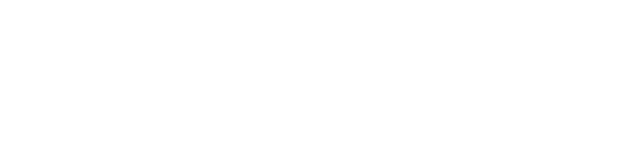
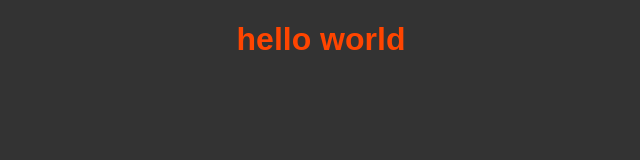
Before and after one commit to KhakimDon/maximus, a plain HTML site: page index.html in a window 1280 px wide. Shown: the whole page, without its empty margins (319-959 px from the left). Drawn offline with Linux system fonts and the light colour scheme.

Commit message:
add: hello world

```diff
--- a/index.html
+++ b/index.html
@@ -5,8 +5,9 @@
     <meta http-equiv="X-UA-Compatible" content="IE=edge">
     <meta name="viewport" content="width=device-width, initial-scale=1.0">
     <title>Maximus</title>
+    <link rel="stylesheet" href="./style.css">
 </head>
 <body>
-
+    <h1>hello world</h1>
 </body>
 </html>
--- /dev/null
+++ b/style.css
@@ -0,0 +1,9 @@
+h1{
+    font-family: arial;
+    color: orangered;
+    text-align: center;
+}
+
+body{
+    background: #333;
+}
```
